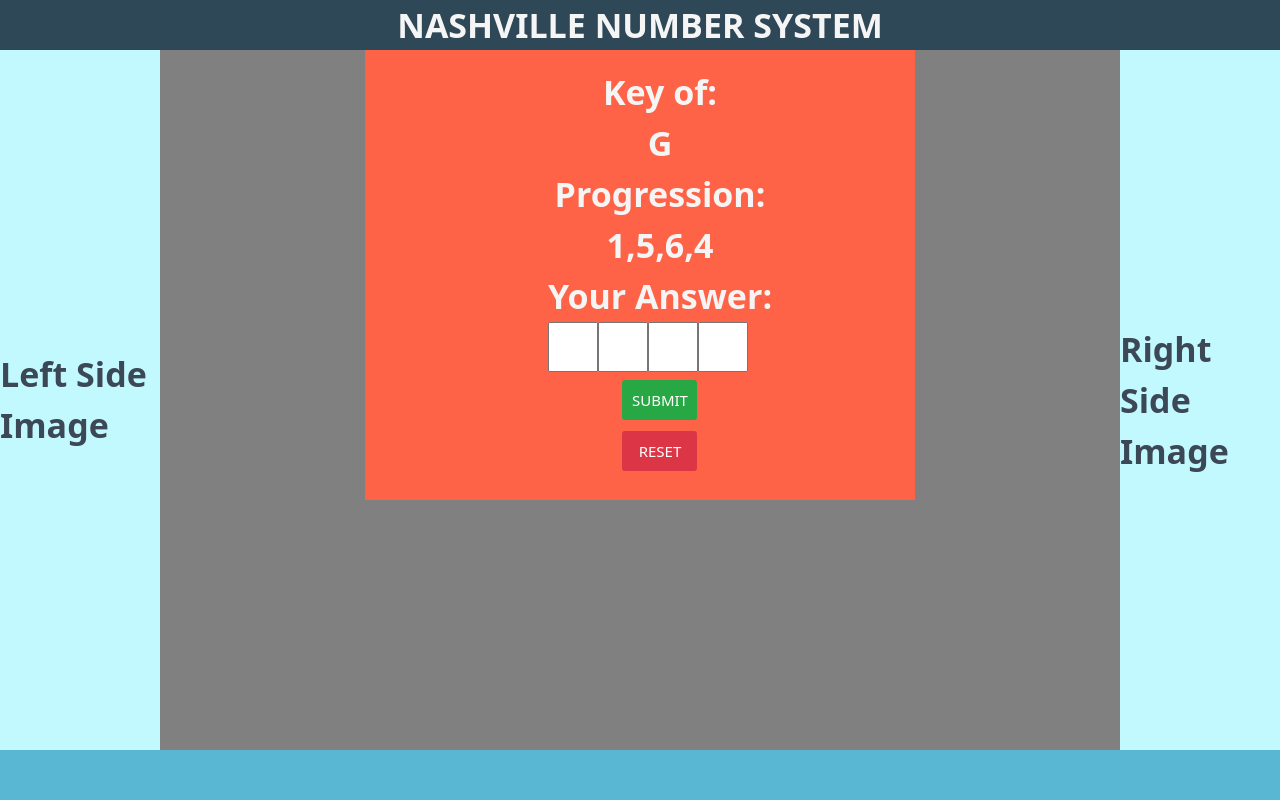
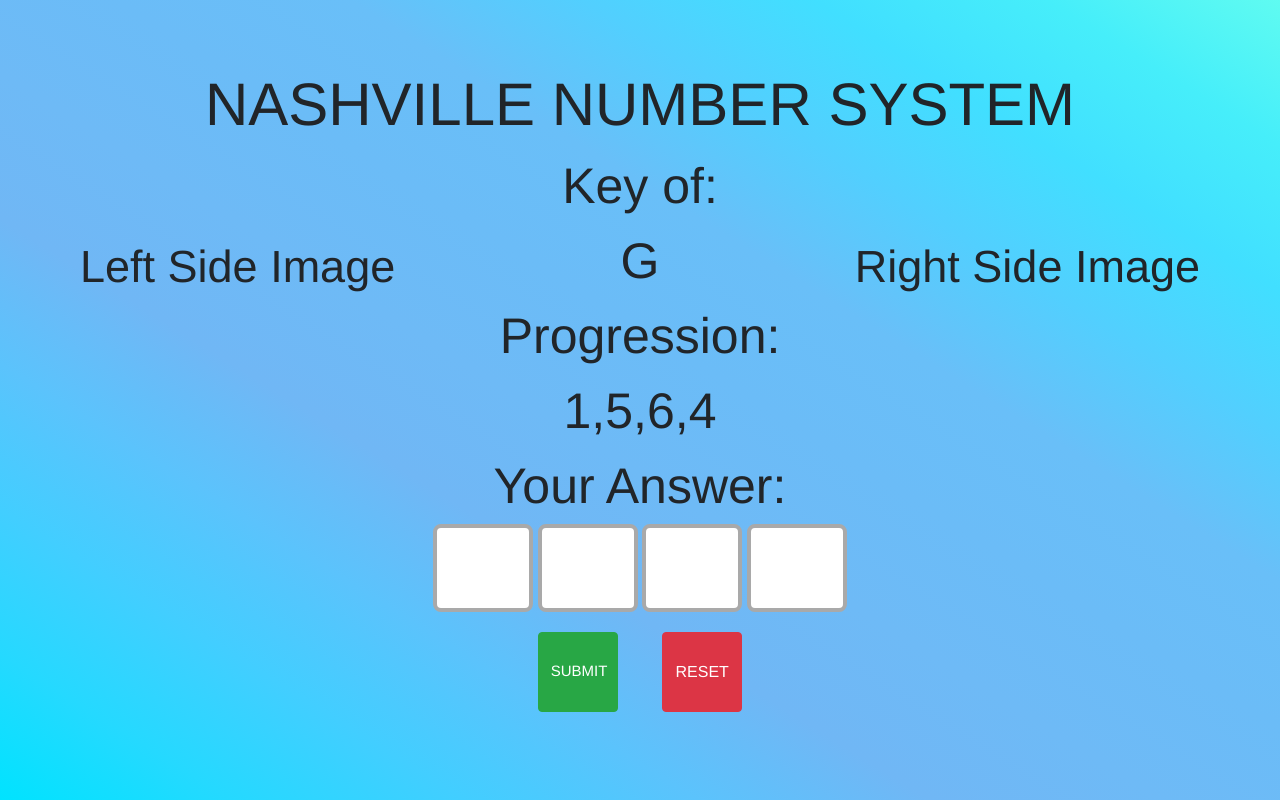
Before and after one commit to AAbreuJr/Number-System-Game, a plain HTML site: page index.html in a window 1280 px wide. Drawn offline with nearby package versions, Linux system fonts and the light colour scheme.

Commit message:
change style of page

```diff
--- a/css/style.css
+++ b/css/style.css
@@ -1,153 +1,82 @@
-html {
-    box-sizing: border-box
+html, body {
+  height: 100%;
+  font-family: helvetica;
+  margin: 0;
 }
 
-  *,
-  *::before,
-  *::after {
-    box-sizing: inherit;
-  }
-
- :root {
-    font-size: 62.5%
+h1 {
+  font-size: 60px;
+  margin-top: 0;
+  animation: bounce;
+  animation-duration: 2s;
 }
 
 body {
-    background-color: gray;
-    font-family: system-ui, -apple-system, BlinkMacSystemFont, "Segoe UI",
-      Roboto, Oxygen-Sans, Ubuntu, Cantarell, "Helvetica Neue", sans-serif;
   justify-content: center;
-    color: whitesmoke;
-    display: grid;
-    font-size: 3.4rem;
-    font-weight: bold;
-    height: 100vh;
-    grid-template-columns: repeat(2fr 2fr 2fr);
-    grid-template-rows: 50px auto 400px 100px;
-    grid-template-areas:
-      "header"
-      "left"
-      "content"
-      "right"
-      "footer";
+  align-items: center;
+  flex-direction: column;
+  background-image: linear-gradient(to right top, #00e3ff, #25d9ff, #42ceff, #5bc3fc, #70b7f5, #6ebaf6, #6bbcf7, #69bff8, #52cffe, #41dfff, #46eefa, #5ffbf1);
+
 }
 
-  header {
-    grid-area: header;
-    background-color: #2F4858;
-    grid-column: col-start 6 / span 6fr
-  }
-
-  footer {
-    background-color: #5AB7D4;
-    color: whitesmoke;
-    grid-area: footer;
-  }
-
-  ul {
-      text-align: center;
-  }
-
-#left{
-    background-color: #C2F9FF;
-    color: #3c4856;
-    grid-area: left;
-  }
-
-#right {
-    background-color: #C2F9FF;
-    color: #3c4856;
-    grid-area: right;
-  }
-
-  main {
-    width: 550px;
-    height: 450px;
-    margin: 0 auto;
-    grid-area: content;
-    background-color: tomato;
-}
-
-
-#userAnswer {
-    width: 5px;
-    height: 5px;
-}
-  header,
-  #left,
-  footer,
-  #right,
-  main {
+.flex {
   display: flex;
   justify-content: center;
   align-items: center;
 }
 
-  .btn-success {
-      font-size: 15px;
-      height: 40px;
-      width: 75px;
+input {
+  vertical-align: middle;
+  font-size: 40px;
+  border: 4px solid darkgrey;
+  width: 100px;
+  padding: 10px;
+  border-radius: 8px;
+  text-align: center;
+  animation: zoomIn;
+  animation-duration: 2s;
 }
 
-  .btn-danger {
-    font-size: 15px;
-    height: 40px;
-    width: 75px;
+button {
+  text-align: center;
+  height: 80px;
+  width: 80px;
+  font-size: 40px;
+  color: white;
+  background-color: darkgrey;
+  margin: 20px;
+  border-radius: 8px;
+  animation: jackInTheBox;
+  animation-duration: 2s;
 }
 
-  .first-chord {
-      display: inline-block;
-
-      font-size: 20px;
-      float: left;
-      height: 50px;
-      text-align: center;
-      width: 50px;
+button:hover {
+  color: green;
+  background-color: white;
 }
 
-  .sec-chord {
-    display: inline-block;
-    font-size: 20px;
-    float: left;
-    height: 50px;
+.game-info {
   text-align: center;
-    width: 50px;
+  justify-content: center;
+  font-size: 50px ;
 }
 
-.third-chord {
-    display: inline-block;
-    font-size: 20px;
-    float: left;
-    height: 50px;
-    text-align: center;
-    width: 50px;
+#submitBtn {
+  font-size: 15px;
 }
 
-.fourth-chord {
-    display: inline-block;
-    font-size: 20px;
-    float: left;
-    height: 50px;
-    text-align: center;
-    width: 50px;
+#left-image {
+  font-size: 45px;
+  position: fixed;
+  bottom: 500px;
+  left: 80px;
+  justify-content: center;
 }
 
-
-
-  @media only screen and (min-width: 768px) {
-    body {
-      grid-template-columns: 1fr 6fr 1fr;
-      grid-template-rows: 50px auto 50px;
-      grid-template-areas:
-        "header header header"
-        "left content right"
-        "footer footer footer";
-
+#right-image {
+  font-size: 45px;
+  position: fixed;
+  bottom: 500px;
+  right: 80px;
+  justify-content: center;
 }
-  }
-
-  @media only screen and (min-width: 1024px) {
-        header,
-        footer,
-        aside
-  }
--- a/index.html
+++ b/index.html
@@ -5,41 +5,38 @@
     <meta name="viewport" content="width=device-width, initial-scale=1.0">
     <title>Nashville Number System</title>
     <link rel="stylesheet" href="https://stackpath.bootstrapcdn.com/bootstrap/4.5.2/css/bootstrap.min.css" integrity="sha384-JcKb8q3iqJ61gNV9KGb8thSsNjpSL0n8PARn9HuZOnIxN0hoP+VmmDGMN5t9UJ0Z" crossorigin="anonymous">
+    <link rel="stylesheet" href="https://cdnjs.cloudflare.com/ajax/libs/animate.css/4.0.0/animate.min.css"/>
     <link rel="stylesheet" href="css/style.css">
     <script defer src="js/main.js"></script>
-
 </head>
-
-<body>
-    <header>NASHVILLE NUMBER SYSTEM</header>
-
-    <main>
-        <ul>
-            <div id= "key">Key of:</div>
-            <div id= "newKey"></div>
-            <div id="progression">Progression:</div>
-            <div id= "newProgression"></div>
-            <div id="answer">Your Answer:</div>
-            <div><input id="firstAnswer" class="first-chord"></input></div>
-            <div></div><input id="secondAnswer" class="sec-chord"></input></div>
-            <div><input id="thirdAnswer" class="third-chord"></input></div>
-            <div><input id="fourthAnswer" class="fourth-chord"></input></div>
-            <div><button id="submitBtn" class="btn btn-success">SUBMIT</button></div>
-            <div><button id="resetBtn" class="btn btn-danger">RESET</button></div>
-        </ul>
-    </main>
-    <aside id= "left">Left Side Image
-
-</aside>
-
-    <aside id="right">Right Side Image</aside>
-    <footer>
-    </footer>
+<body class='flex'>
+    <header></header>
+    <section>
+            <h1>NASHVILLE NUMBER SYSTEM</h1>
+        <div class= 'game-info'>
+            <div id= 'key'>Key of:</div>
+            <div id= 'newKey'></div>
+            <div id='progression'>Progression:</div>
+            <div id= 'newProgression'></div>
+            <div id='answer'>Your Answer:</div>
+        </div>
+    </section>
+    <section>
+            <input id='firstAnswer' class='first-chord'>
+            <input id='secondAnswer' class='sec-chord'>
+            <input id='thirdAnswer' class='third-chord'>
+            <input id='fourthAnswer' class='fourth-chord'>
+    </section>
+    <section>
+            <button id='submitBtn' class='btn btn-success'>SUBMIT</button>
+            <button id='resetBtn' class='btn btn-danger'>RESET</button>
+    </section>
+    <section>
+    <div id='left-image'>Left Side Image</div>
+    <div id='right-image'>Right Side Image</div>
+    </section>
+    <footer></footer>
 </body>
-
-
-
-
 <script src="https://code.jquery.com/jquery-3.5.1.slim.min.js" integrity="sha384-DfXdz2htPH0lsSSs5nCTpuj/zy4C+OGpamoFVy38MVBnE+IbbVYUew+OrCXaRkfj" crossorigin="anonymous"></script>
 <script src="https://cdn.jsdelivr.net/npm/popper.js@1.16.1/dist/umd/popper.min.js" integrity="sha384-9/reFTGAW83EW2RDu2S0VKaIzap3H66lZH81PoYlFhbGU+6BZp6G7niu735Sk7lN" crossorigin="anonymous"></script>
 <script src="https://stackpath.bootstrapcdn.com/bootstrap/4.5.2/js/bootstrap.min.js" integrity="sha384-B4gt1jrGC7Jh4AgTPSdUtOBvfO8shuf57BaghqFfPlYxofvL8/KUEfYiJOMMV+rV" crossorigin="anonymous"></script>
```
Also changed, not shown: js/main.js (+4 -6 lines). Lines whose indentation alone changed are shown as unchanged.
